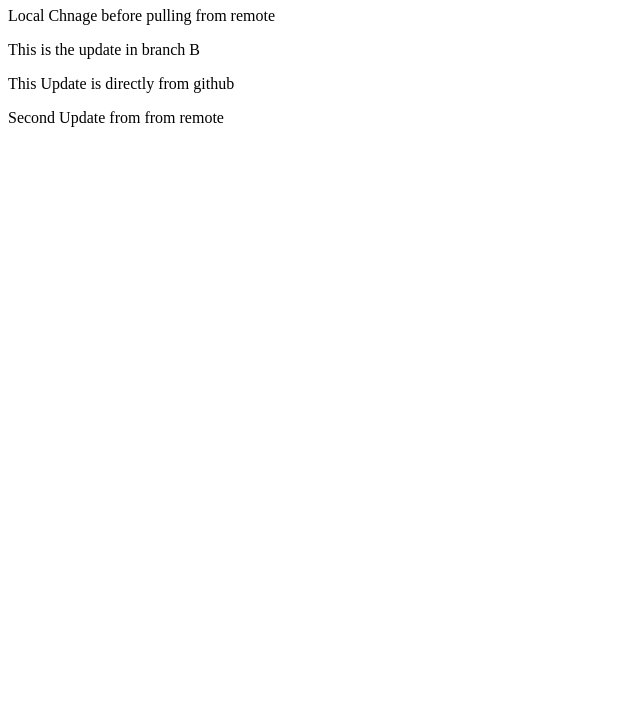
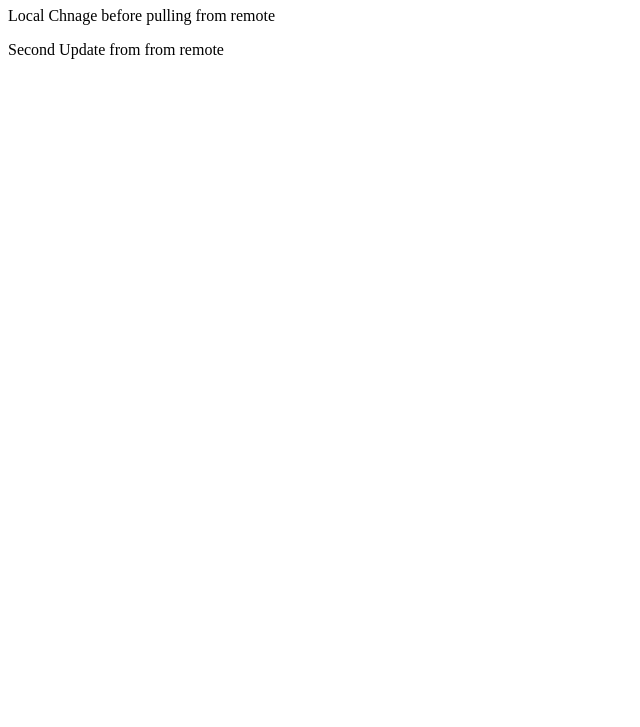
Before and after one commit to Hossainm2424/Git-Demo_Project, a plain HTML site: page Index.html in a window 1280 px wide. Shown: the part 73-800 px from the top of the page, without its empty margins (0-640 px from the left). Drawn offline with Linux system fonts and the light colour scheme.

Commit message:
comit after merge completed

```diff
--- a/Index.html
+++ b/Index.html
@@ -8,8 +8,6 @@
 <body>
     <h1>Welcome to Git</h1>
     <p>Local Chnage before pulling from remote</p>
-    <P>This is the update in branch B</P>
-    <p> This Update is directly from github</p>
     <p>Second Update from from remote</p>
 </body>
 </html>
```
